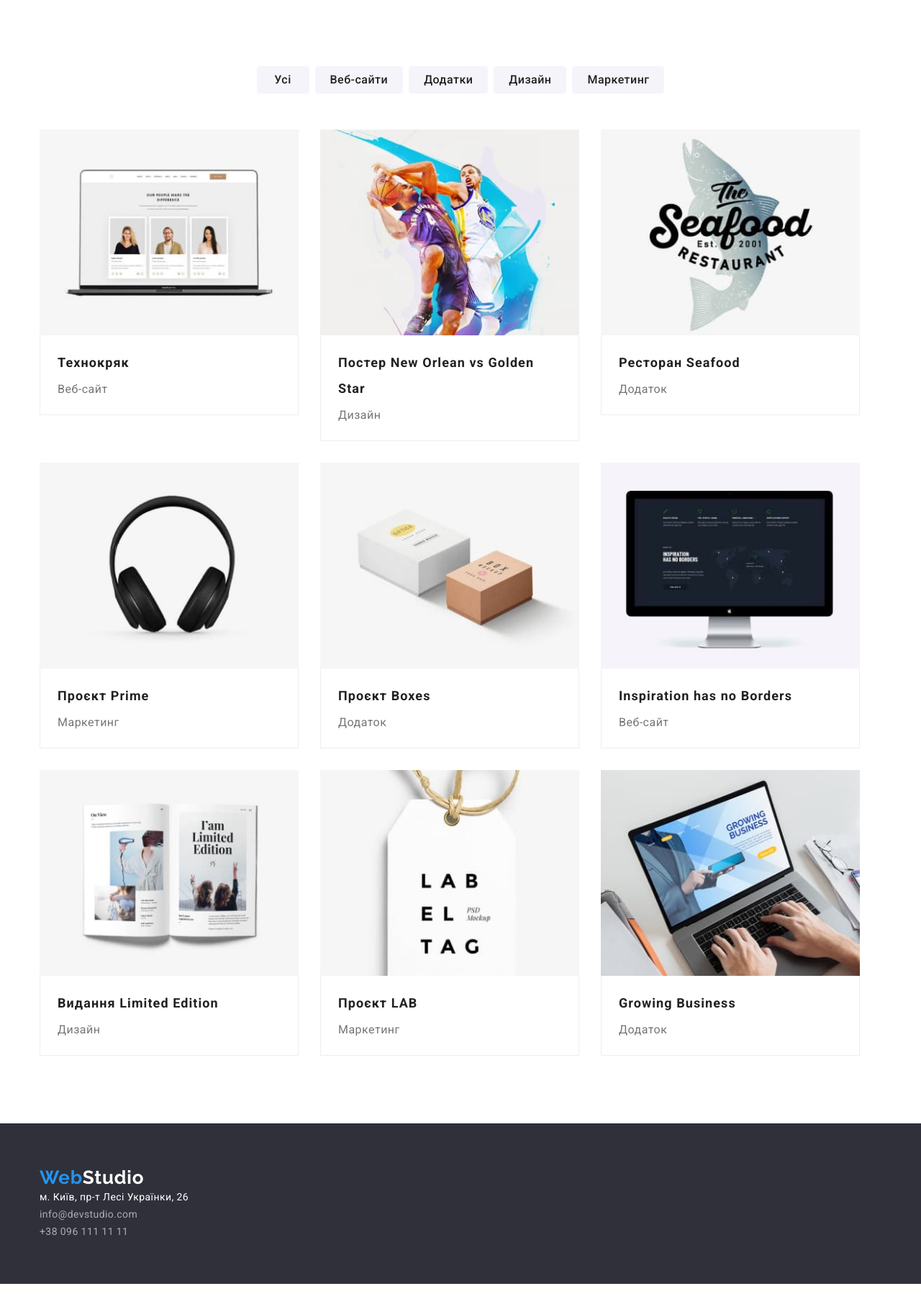
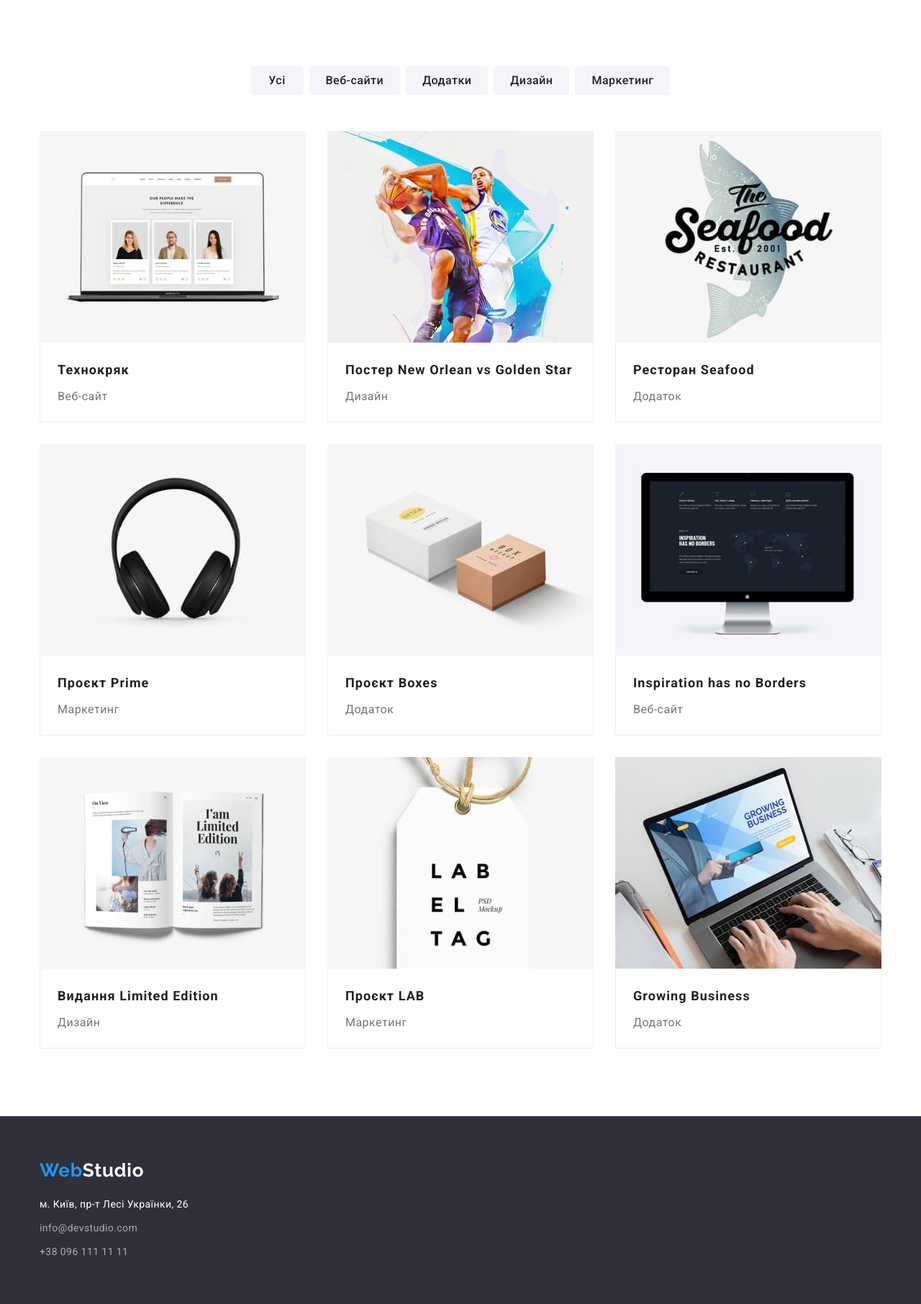
Before and after one commit to IrinaDru/goit-markup-hw-03, a plain HTML site: page portfolio.html in a window 1280 px wide. Shown: the part 83-1895 px from the top of the page at 72% size. Before the commit the page ends 1867 px from the top, so only its background shows below. Drawn offline with nearby package versions, Linux system fonts and the light colour scheme.

Commit message:
Виправляє помилки у Portfolio

```diff
--- a/css/styles.css
+++ b/css/styles.css
@@ -443,9 +443,8 @@ body {
     min-width: 73px;
     min-height: 38px;
     text-align: center;
-    display: inline-block;
     border-radius: 4px;
-    padding: 2px 20px;
+    padding: 6px 22px;
     border: 1px solid var(--secondary-bgd-color);
 
 
@@ -458,6 +457,8 @@ body {
     text-align: center;
     letter-spacing: 0.03em;
 }
+flex-basis: calc((100% - 90px) / 3);
+
 .button-pic:hover,
 .button-pic:focus {
     background-color: var(--accent-color);
@@ -507,8 +508,7 @@ body {
     display: flex;
     justify-content: center;
     /* outline: 1px solid tomato; */
-    padding-bottom: 16px;
-    margin-bottom: 34px;
+    margin-bottom: 50px;
 
 }
 /* .section-pic {
@@ -533,13 +533,7 @@ body {
 }
 
 .pic-list > .pic-element {
-    /* outline: 1px solid teal; */
-
-    flex-basis: calc(100% / 3 - 30px);
-
-    /* margin-left: 30px;
-    margin-top: 30px; */
-
+    flex-basis: calc((100% - 60px) / 3);
 }
 
 /* ===================================
--- a/portfolio.html
+++ b/portfolio.html
@@ -109,18 +109,19 @@
 
     <footer class="footer">
         <div class="container footer-container">
-        <a href="./index.html" class="logo">Web<span class="logo-footer">Studio</span></a>
-        <address>
+        <div class="footer-link-logo">
+            <a href="./index.html" class="logo">Web<span class="logo-footer">Studio</span></a></div>
+        <address clacc="address-footer">
             <ul class="footer-list">
-                <li><a href="https://goo.gl/maps/YPVBJkBedweZZXJN6"
+                <li class="footer-contact-list"><a href="https://goo.gl/maps/YPVBJkBedweZZXJN6"
                        target="_blank"
                        rel="noopener noreferrer nofollow"
                        class="maps">м. Київ, пр-т Лесі Українки, 26 </a></li>
-                <li><a href="mailto:info@devstudio.com"
+                <li class="footer-contact-list"><a href="mailto:info@devstudio.com"
                        target="_blank"
                        rel="noopener noreferrer nofollow"
                        class="contact">info@devstudio.com</a></li>
-                <li><a href="tel:+380961111111"
+                <li class="footer-contact-list"><a href="tel:+380961111111"
                        class="contact">+38 096 111 11 11</a></li>
             </ul>
         </address>
```
